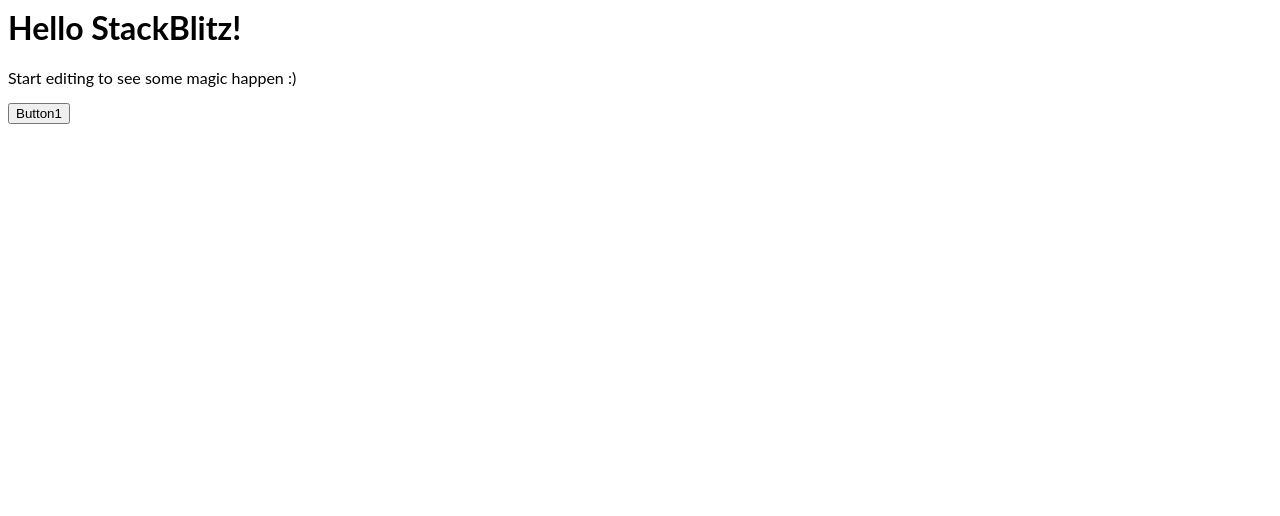
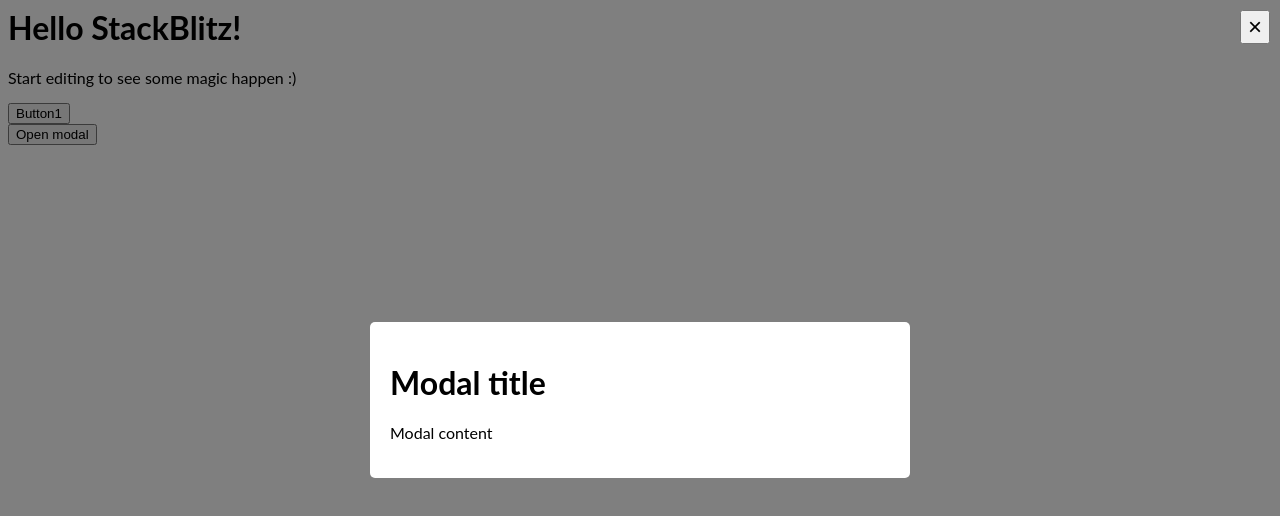
Before and after one commit to ajwebdev/react-interview-topics, a React (Create React App) app: page / in a window 1280 px wide. Shown: the top 516 px of the page. Built offline with nearby package versions, Linux system fonts and the light colour scheme.

Commit message:
2 files modified, 3 added

```diff
--- a/public/index.html
+++ b/public/index.html
@@ -1 +1,2 @@
 <div id="root"></div>
+<div id="portal"></div>
--- a/src/App.tsx
+++ b/src/App.tsx
@@ -2,6 +2,7 @@
 import './style.css';
 import ErrorBoundary from './modules/ErrorBoundary/ErrorBoundary';
 import ErrorComponent from './modules/ErrorBoundary/ErrorComponent';
+import PortalExample from './modules/portal/PortalExample';
 
 export default function App() {
   return (
@@ -11,6 +12,7 @@
         <p>Start editing to see some magic happen :)</p>
         <ErrorComponent />
       </div>
+      <PortalExample />
     </ErrorBoundary>
   );
 }
--- /dev/null
+++ b/src/modules/portal/Modal.css
@@ -0,0 +1,27 @@
+.modal-overlay {
+  position: fixed;
+  top: 0;
+  left: 0;
+  right: 0;
+  bottom: 0;
+  background-color: rgba(0, 0, 0, 0.5);
+  z-index: 2;
+  display: flex;
+  align-items: center;
+  justify-content: center;
+}
+
+.modal-content {
+  background-color: white;
+  border-radius: 5px;
+  padding: 20px;
+  width: 500px;
+}
+
+.modal-close {
+  position: absolute;
+  top: 10px;
+  right: 10px;
+  font-size: 24px;
+  cursor: pointer;
+}
--- /dev/null
+++ b/src/modules/portal/Modal.jsx
@@ -0,0 +1,31 @@
+import React, { useState, useRef } from 'react';
+import { createPortal } from 'react-dom';
+import './Modal.css';
+
+const Modal = ({ children, onClose }) => {
+  const [isOpen, setIsOpen] = useState(true);
+  const modalRef = useRef();
+
+  const closeModal = (e) => {
+    if (e.target === modalRef.current) {
+      setIsOpen(false);
+      onClose();
+    }
+  };
+
+  if (!isOpen) {
+    return null;
+  }
+  return createPortal(
+    <div className="modal-overlay" ref={modalRef} onClick={closeModal}>
+      <div className="modal-content">
+        <button className="modal-close" onClick={closeModal}>
+          ×
+        </button>
+        {children}
+      </div>
+    </div>,
+    document.getElementById('portal')
+  );
+};
+export default Modal;
--- /dev/null
+++ b/src/modules/portal/PortalExample.jsx
@@ -0,0 +1,20 @@
+import React, { useState, useRef } from 'react';
+import Modal from './Modal';
+
+const PortalExample = () => {
+  const [isModalOpen, setIsModalOpen] = useState(true);
+  const openModal = () => setIsModalOpen(true);
+  const closeModal = () => setIsModalOpen(false);
+  return (
+    <div className="container">
+      <button onClick={openModal}>Open modal</button>
+      {isModalOpen && (
+        <Modal onClose={closeModal}>
+          <h1>Modal title</h1>
+          <p>Modal content</p>
+        </Modal>
+      )}
+    </div>
+  );
+};
+export default PortalExample;
```
